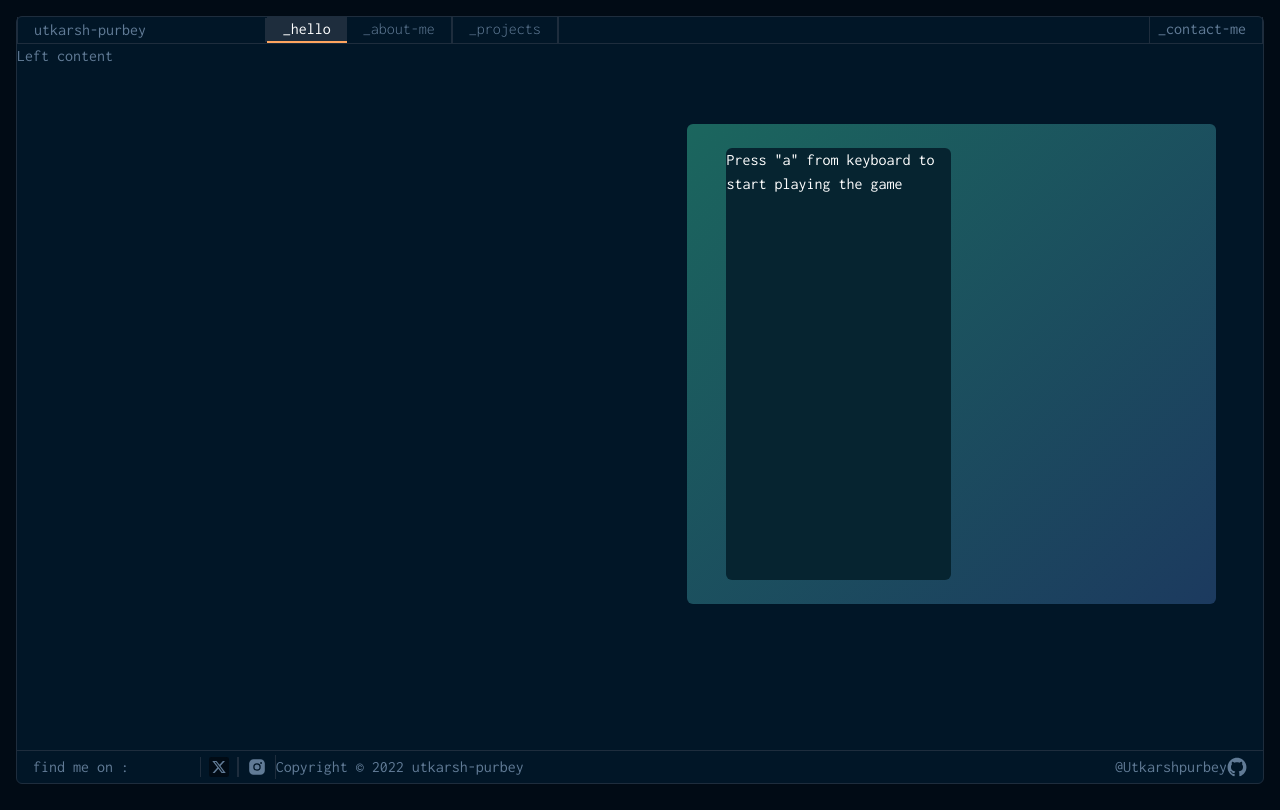
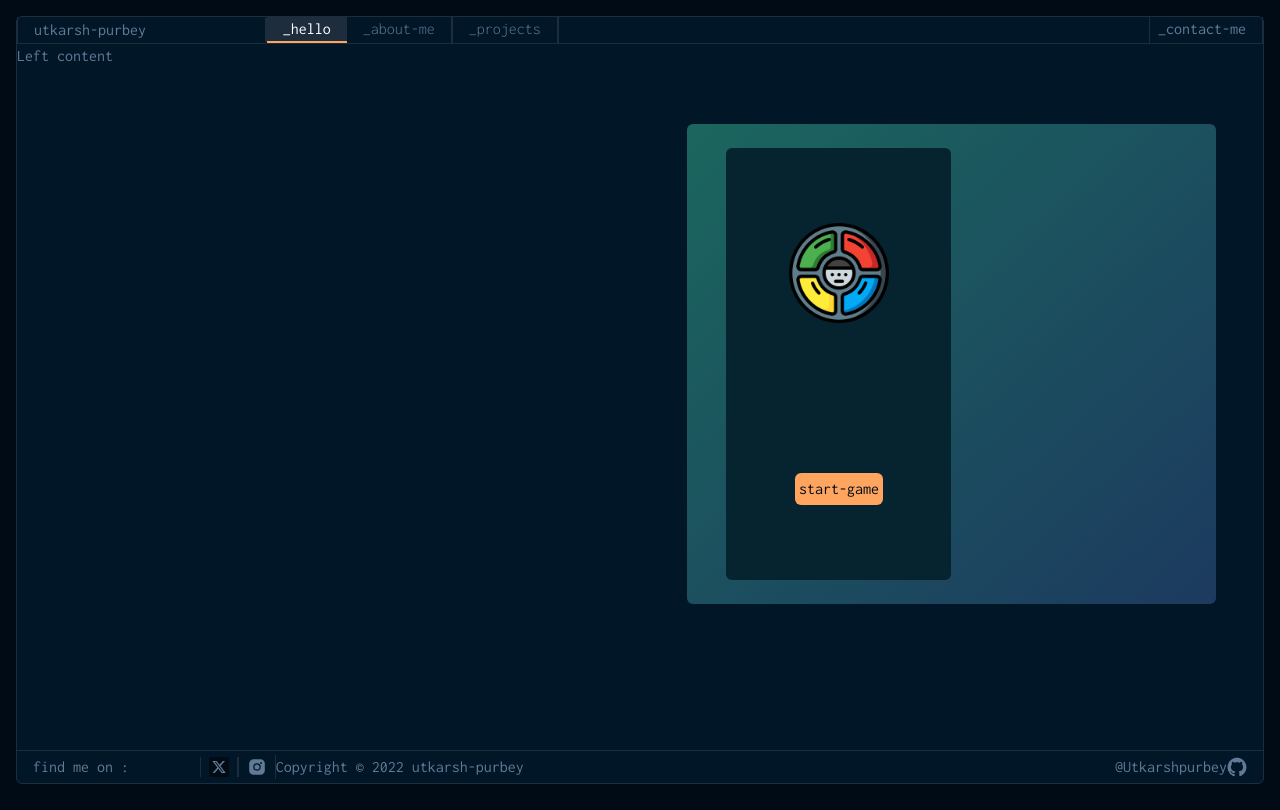
Before and after one commit to Utkarshpurbey/portfolio-v2, a Next.js app: page / in a window 1280 px wide. Built offline with nearby package versions, Linux system fonts and the light colour scheme.

Commit message:
added welcome screen to the homepage

```diff
--- a/app/components/Game.tsx
+++ b/app/components/Game.tsx
@@ -1,17 +1,26 @@
 import React, { useEffect, useState } from "react";
+import simonPng from "../../public/simon.png";
+import Image from "next/image";
 const Game = () => {
   const colors = ["red", "green", "blue", "yellow"];
-  const boxColor = ["bg-red-500", "bg-green-500", "bg-blue-500", "bg-yellow-500"];
+  const boxColor = [
+    "bg-red-500",
+    "bg-green-500",
+    "bg-blue-500",
+    "bg-yellow-500",
+  ];
   const blinkClass = "opacity-20";
   const [gameSequence, updateGameSequence] = React.useState<any>([]);
   const [userSequence, updateUserSequence] = React.useState<string[]>([]);
   const [hasGameStarted, updateGameStatus] = React.useState<boolean>(false);
   const [noOfPress, updateNoOfPress] = React.useState<number>(0);
-  const [hasUserMadeMistake, updateUserMistakeStatus] = React.useState<boolean>(false);
+  const [hasUserMadeMistake, updateUserMistakeStatus] =
+    React.useState<boolean>(false);
   const [score, updateScore] = useState(0);
 
   const generateSequnce = () => {
     const newGeneratedColor = colors[Math.floor(Math.random() * colors.length)];
+    // showHint();
     setTimeout(() => animatePress(newGeneratedColor), 300);
     updateGameSequence([...gameSequence, newGeneratedColor]);
   };
@@ -57,29 +66,40 @@ const Game = () => {
     }
   };
 
+  const startGame = () => {
+    updateGameStatus(true);
+    generateSequnce();
+  };
+
   useEffect(() => {
     const updateGameStatusFunction = (e) => {
       if (e.key === "a" || e.key === "A") {
-        updateGameStatus(true);
-        generateSequnce();
+        startGame();
         window.removeEventListener("keydown", updateGameStatusFunction);
       }
     };
     window.addEventListener("keydown", updateGameStatusFunction);
-    return () => window.removeEventListener("keydown", updateGameStatusFunction);
+    return () =>
+      window.removeEventListener("keydown", updateGameStatusFunction);
   }, []);
 
   const showHint = () => {
     gameSequence.forEach((color, index) =>
-      setTimeout(() => animatePress(color), index * 500)
+      setTimeout(() => animatePress(color), index + 1 * 500)
     );
   };
 
   return (
     <div className="h-full bg-[#062430] rounded-md overflow-y-auto">
       {!hasGameStarted ? (
-        <div className="text-white flex justify-center items-center">
-          Press &quot;a&quot; from keyboard to start playing the game
+        <div className="text-white flex flex-col items-center justify-around h-full">
+          <Image src={simonPng} alt="simon game" height={100} width={100} />
+          <button
+            className="bg-primaryOrange text-primary p-1 rounded-md"
+            onClick={startGame}
+          >
+            start-game
+          </button>
         </div>
       ) : (
         <div>
@@ -97,9 +117,13 @@ const Game = () => {
           )}
           <div className="grid grid-cols-2 gap-5 px-4 py-4">
             {colors.map((item, index) => (
-              <div key={`id-${item}`} id={`id-${item}`} onClick={() => updateUserInput(item)}>
+              <div
+                key={`id-${item}`}
+                id={`id-${item}`}
+                onClick={() => updateUserInput(item)}
+              >
                 <button
-                  className={`h-[20vh] w-full ${boxColor[index]} transform transition duration-200 active:scale-95 rounded-lg`}
+                  className={`h-[12.5vh] w-full ${boxColor[index]} transform transition duration-200 active:scale-95 rounded-lg`}
                 />
               </div>
             ))}
--- a/tailwind.config.ts
+++ b/tailwind.config.ts
@@ -18,7 +18,8 @@ const config: Config = {
       },
       colors:{
         borderColor: '#1e2d3d',
-        primary: '#010b15'
+        primary: '#010b15',
+        primaryOrange:'#ffa55f'
       }
     },
   },
```
Also changed, not shown: public/simon.png (added).
